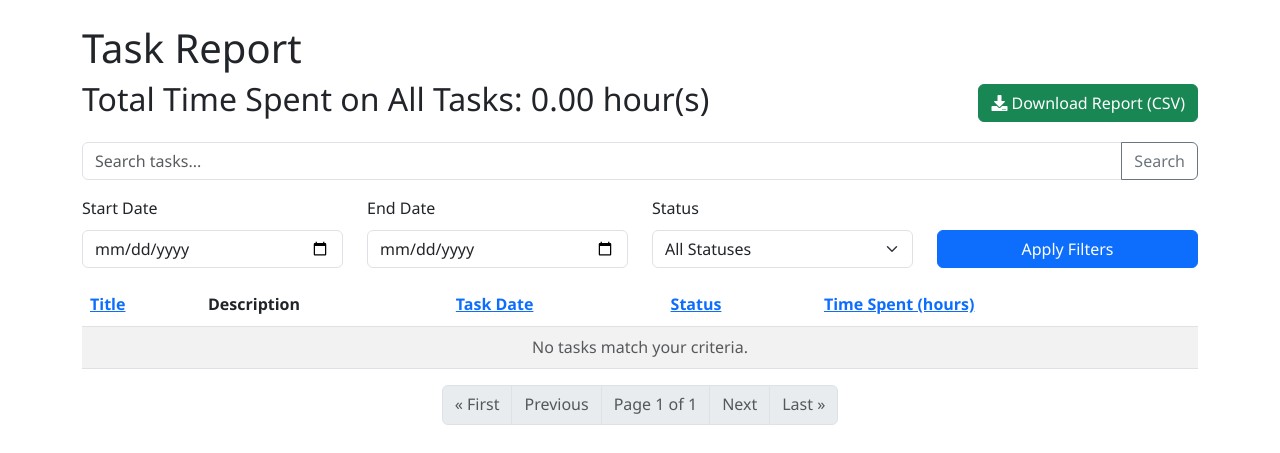
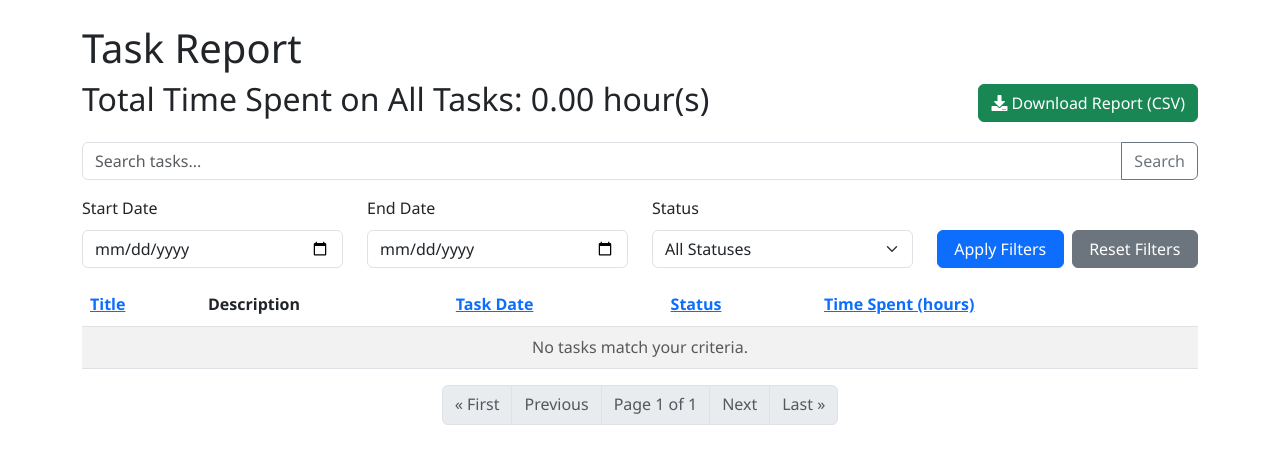
Before and after one commit to LisunKhan/django_Todo_App, a Django app: page /report/ in a window 1280 px wide. Shown: the part 58-511 px from the top of the page. Run offline with Django 4.2, Linux system fonts and the light colour scheme; the visitor is signed in with stand-in values (Sample User, id 1).

Commit message:
Add reset button and confirm single date filtering for report
- Added a 'Reset Filters' button to the report page to clear all active filters (date range, status, search) and reset sorting/pagination.
- Verified that single date filtering (only start date or only end date) functions as expected.

```diff
--- a/myproject/users/templates/todo/report.html
+++ b/myproject/users/templates/todo/report.html
@@ -39,7 +39,8 @@
             </select>
         </div>
         <div class="col-md-3 d-flex align-items-end">
-            <button class="btn btn-primary w-100" type="submit">Apply Filters</button>
+            <button class="btn btn-primary w-50 me-2" type="submit">Apply Filters</button>
+            <a href="{% url 'task_report' %}" class="btn btn-secondary w-50">Reset Filters</a>
         </div>
     </div>
 </form>
```
